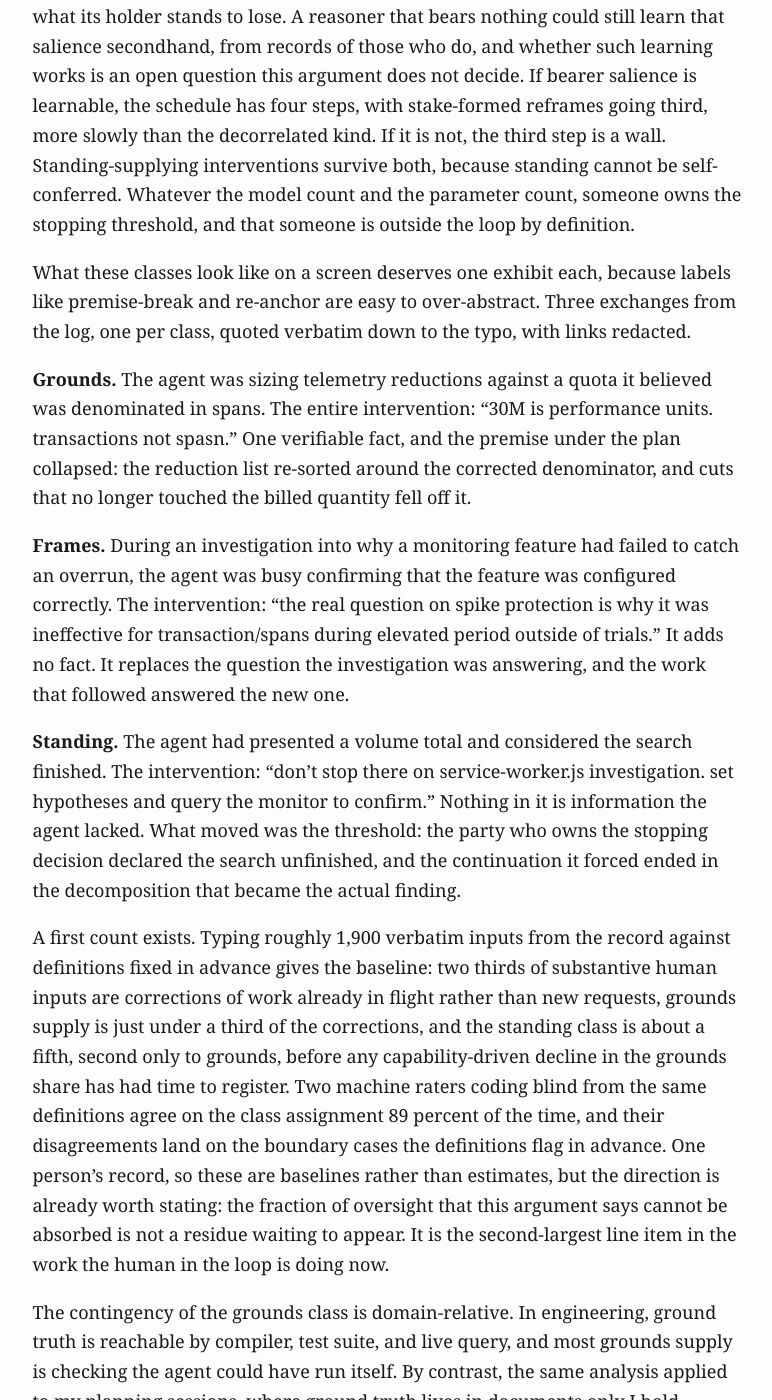
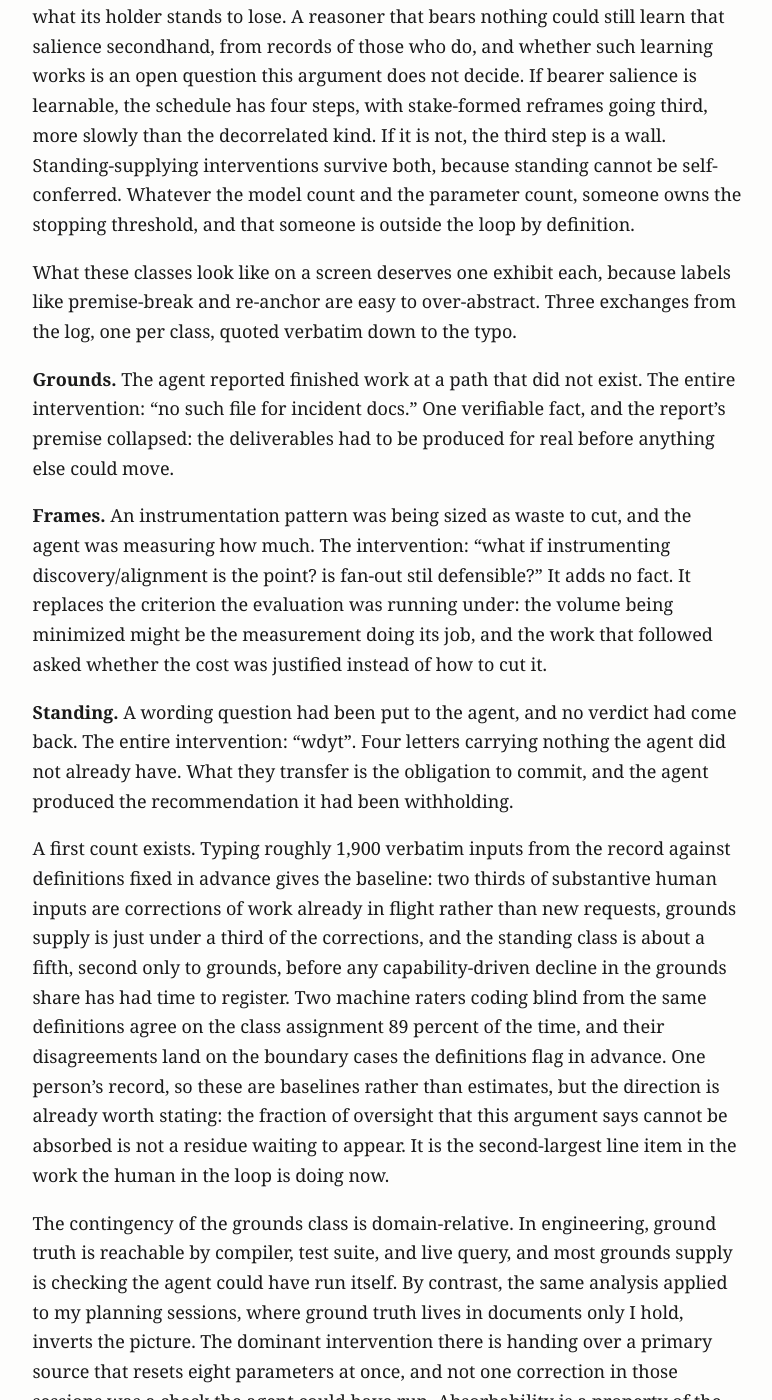
Before and after one commit to MajorLift/blog, a Jekyll site: the page built from _posts/2026-07-24-when-if-ever-agents-stop-needing-us.md, in a window 1280 px wide and 1400 px high, scrolled down 5121 px. Shown: the whole window, without its empty margins (252-1024 px from the left). Built offline with Jekyll 4.4.1, drawn with Linux system fonts in a browser that asks for light colours.

Commit message:
Replace the exhibits with a domain-diverse trio
The three logged exchanges previously came from one telemetry
incident and read narrow. The new set spans a phantom deliverable, a
bug-or-feature criterion inversion, and a four-letter judgment
demand, each verified against its session context, and the standing
exhibit now demonstrates contentlessness typographically.

Claude-Session: https://claude.ai/code/session_01QzrpuaaxiGyPWbFKHggd8b

```diff
--- a/_posts/2026-07-24-when-if-ever-agents-stop-needing-us.md
+++ b/_posts/2026-07-24-when-if-ever-agents-stop-needing-us.md
@@ -50,13 +50,13 @@ With this argument, it becomes possible to sort the entire taxonomy, the nine nu
 
 The partition answers the opening question with a schedule instead of a yes or no. Grounds-supplying interventions decline as capability grows. Frame-supplying interventions survive any single model getting smarter, because a reasoner cannot enumerate what its own framing excludes, but they yield to architecture only in part, because different priors have two sources. Fresh eyes are one: a disinterested reader finds what the invested author cannot, and that fraction of reframing mechanizes as soon as a second reasoner is genuinely decorrelated. The other is priors formed by bearing the outcome: what a framing makes visible may track what its holder stands to lose. A reasoner that bears nothing could still learn that salience secondhand, from records of those who do, and whether such learning works is an open question this argument does not decide. If bearer salience is learnable, the schedule has four steps, with stake-formed reframes going third, more slowly than the decorrelated kind. If it is not, the third step is a wall. Standing-supplying interventions survive both, because standing cannot be self-conferred. Whatever the model count and the parameter count, someone owns the stopping threshold, and that someone is outside the loop by definition.
 
-What these classes look like on a screen deserves one exhibit each, because labels like premise-break and re-anchor are easy to over-abstract. Three exchanges from the log, one per class, quoted verbatim down to the typo, with links redacted.
+What these classes look like on a screen deserves one exhibit each, because labels like premise-break and re-anchor are easy to over-abstract. Three exchanges from the log, one per class, quoted verbatim down to the typo.
 
-**Grounds.** The agent was sizing telemetry reductions against a quota it believed was denominated in spans. The entire intervention: "30M is performance units. transactions not spasn." One verifiable fact, and the premise under the plan collapsed: the reduction list re-sorted around the corrected denominator, and cuts that no longer touched the billed quantity fell off it.
+**Grounds.** The agent reported finished work at a path that did not exist. The entire intervention: "no such file for incident docs." One verifiable fact, and the report's premise collapsed: the deliverables had to be produced for real before anything else could move.
 
-**Frames.** During an investigation into why a monitoring feature had failed to catch an overrun, the agent was busy confirming that the feature was configured correctly. The intervention: "the real question on spike protection is why it was ineffective for transaction/spans during elevated period outside of trials." It adds no fact. It replaces the question the investigation was answering, and the work that followed answered the new one.
+**Frames.** An instrumentation pattern was being sized as waste to cut, and the agent was measuring how much. The intervention: "what if instrumenting discovery/alignment is the point? is fan-out stil defensible?" It adds no fact. It replaces the criterion the evaluation was running under: the volume being minimized might be the measurement doing its job, and the work that followed asked whether the cost was justified instead of how to cut it.
 
-**Standing.** The agent had presented a volume total and considered the search finished. The intervention: "don't stop there on service-worker.js investigation. set hypotheses and query the monitor to confirm." Nothing in it is information the agent lacked. What moved was the threshold: the party who owns the stopping decision declared the search unfinished, and the continuation it forced ended in the decomposition that became the actual finding.
+**Standing.** A wording question had been put to the agent, and no verdict had come back. The entire intervention: "wdyt". Four letters carrying nothing the agent did not already have. What they transfer is the obligation to commit, and the agent produced the recommendation it had been withholding.
 
 A first count exists. Typing roughly 1,900 verbatim inputs from the record against definitions fixed in advance gives the baseline: two thirds of substantive human inputs are corrections of work already in flight rather than new requests, grounds supply is just under a third of the corrections, and the standing class is about a fifth, second only to grounds, before any capability-driven decline in the grounds share has had time to register. Two machine raters coding blind from the same definitions agree on the class assignment 89 percent of the time, and their disagreements land on the boundary cases the definitions flag in advance. One person's record, so these are baselines rather than estimates, but the direction is already worth stating: the fraction of oversight that this argument says cannot be absorbed is not a residue waiting to appear. It is the second-largest line item in the work the human in the loop is doing now.
 
```
